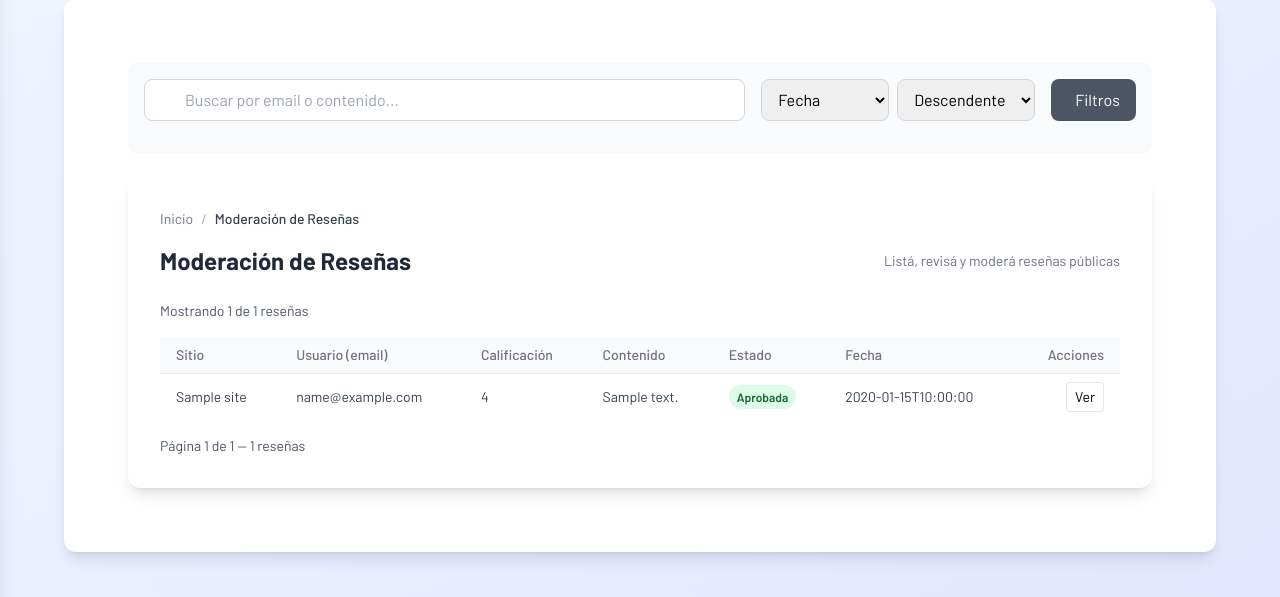
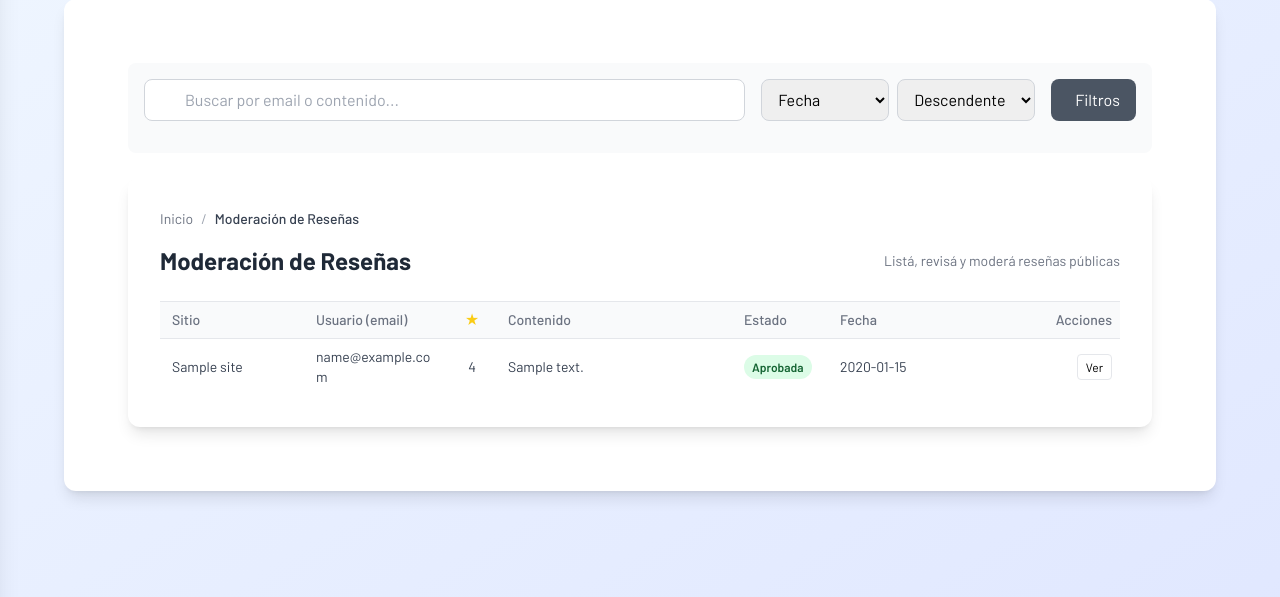
Before and after one commit to ConradoFesco/Explor.Ar---Proyecto-universitario, a Flask app: page /reviews in a window 1280 px wide. Shown: the part 122-719 px from the top of the page. Run offline with Flask 3, Linux system fonts and the light colour scheme; the visitor is signed in with stand-in values (Sample User, id 1); tables that the repository leaves empty hold one stand-in row (values such as "Sample post"); some libraries are stand-ins or nearby versions.

Commit message:
corrijo templates de resenias en aplicacion privada

```diff
--- a/admin/src/core/services/historic_site_service.py
+++ b/admin/src/core/services/historic_site_service.py
@@ -825,6 +825,20 @@ class HistoricSiteService:
         except Exception as e:
             raise exc.DatabaseError(f"Error al obtener opciones de filtro: {e}")
 
+    def get_sites_for_filter(self):
+        """
+        Obtiene todos los sitios históricos para usar en filtros/selectores.
+        Retorna solo id y name para eficiencia.
+
+        Returns:
+            list: [{'id': int, 'name': str}, ...]
+        """
+        try:
+            sites = HistoricSite.query.filter_by(deleted=False).order_by(HistoricSite.name.asc()).all()
+            return [{'id': site.id, 'name': site.name} for site in sites]
+        except Exception as e:
+            raise exc.DatabaseError(f"Error al obtener sitios para filtro: {e}")
+
     def export_sites_to_csv(self, search_text=None, sort_by='created_at', sort_order='desc',
                            city_id=None, province_id=None, tag_ids=None,
                            state_id=None, date_from=None, date_to=None,
--- a/admin/src/core/services/review_service.py
+++ b/admin/src/core/services/review_service.py
@@ -211,7 +211,7 @@ class ReviewService:
 
         return review
 
-    def get_review(self, *, site_id: int, review_id: int, current_user_id: int | None = None):
+    def get_review(self, *, site_id: int, review_id: int, current_user_id: int | None = None, skip_ownership_validation: bool = False):
         # Validar IDs
         try:
             site_id = int(site_id)
@@ -235,7 +235,9 @@ class ReviewService:
         if not review:
             raise exc.NotFoundError("Reseña no encontrada")
 
-        if current_user_id and review.user_id != current_user_id:
+        # Validar ownership solo si no se omite la validación y se proporciona current_user_id
+        # skip_ownership_validation=True se usa para moderación (los moderadores pueden ver cualquier reseña)
+        if not skip_ownership_validation and current_user_id is not None and review.user_id != current_user_id:
             raise exc.ForbiddenError("No tiene acceso a esta reseña")
 
         user = User.query.get(review.user_id)
--- /dev/null
+++ b/admin/src/web/templates/features/reviews/_item.html.jinja
@@ -0,0 +1,40 @@
+{# Fragmento de item de reseña para usar en el listado #}
+{% from 'shared/components/status_badge.html' import render_status_badge %}
+
+<tr class="hover:bg-gray-50">
+  <td class="px-3 py-2 text-sm text-gray-700 break-words">
+    {{ review.site_name or review.site_id }}
+  </td>
+  <td class="px-3 py-2 text-sm text-gray-700 break-words">
+    {{ review.user_mail or '—' }}
+  </td>
+  <td class="px-2 py-2 text-sm text-gray-700 text-center">{{ review.rating }}</td>
+  <td class="px-3 py-2 text-sm text-gray-700 break-words">
+    {{ review.content }}
+  </td>
+  <td class="px-2 py-2 text-sm">
+    {{ render_status_badge(review.status) }}
+  </td>
+  <td class="px-2 py-2 text-sm text-gray-700">
+    {{ (review.created_at[:10] if review.created_at else '') | default('') }}
+  </td>
+  {% if show_rejection_reason_column %}
+    <td class="px-3 py-2 text-sm text-gray-700 break-words">
+      {% if review.status == 'rejected' %}
+        {{ review.rejection_reason or '—' }}
+      {% else %}
+        —
+      {% endif %}
+    </td>
+  {% endif %}
+  <td class="px-2 py-2 text-sm text-right">
+    <div class="flex items-center justify-end gap-1 flex-wrap">
+      <button data-id="{{ review.id }}" data-site-id="{{ review.site_id }}" class="btn-view inline-flex items-center px-2 py-1 border rounded text-xs whitespace-nowrap">Ver</button>
+      {% if review.status == 'pending' %}
+        <button data-id="{{ review.id }}" class="btn-approve inline-flex items-center px-2 py-1 border rounded text-xs bg-green-50 hover:bg-green-100 whitespace-nowrap">Aprobar</button>
+        <button data-id="{{ review.id }}" data-site-id="{{ review.site_id }}" class="btn-reject inline-flex items-center px-2 py-1 border rounded text-xs bg-yellow-50 hover:bg-yellow-100 whitespace-nowrap">Rechazar</button>
+        <button data-id="{{ review.id }}" class="btn-delete inline-flex items-center px-2 py-1 border rounded text-xs bg-red-50 hover:bg-red-100 whitespace-nowrap">Eliminar</button>
+      {% endif %}
+    </div>
+  </td>
+</tr>
--- a/admin/src/web/templates/features/reviews/_list_fragment.html.jinja
+++ b/admin/src/web/templates/features/reviews/_list_fragment.html.jinja
@@ -1,83 +1,60 @@
 {# templates/features/reviews/_list_fragment.html.jinja #}
-{# Fragmento: espera variables: items, total, page, pages. Se incluye desde reviews.html.jinja #}
+{# Fragmento: espera variables: items, pagination, show_rejection_reason_column #}
+{% from 'components/paginator.html.jinja' import render_pagination %}
 
-<div class="mb-4">
-  <p class="text-sm text-gray-600">Mostrando {{ items|length }} de {{ total }} reseñas</p>
-</div>
-
-<table class="min-w-full divide-y divide-gray-200">
+{% if items %}
+<table class="w-full divide-y divide-gray-200 table-fixed">
+  <colgroup>
+    <col style="width: 15%;">
+    <col style="width: 15%;">
+    <col style="width: 5%;">
+    <col style="width: 25%;">
+    <col style="width: 10%;">
+    <col style="width: 10%;">
+    {% if show_rejection_reason_column %}
+      <col style="width: 10%;">
+    {% endif %}
+    <col style="width: {% if show_rejection_reason_column %}10%{% else %}20%{% endif %};">
+  </colgroup>
   <thead class="bg-gray-50">
     <tr>
-      <th class="px-4 py-2 text-left text-sm font-medium text-gray-500">Sitio</th>
-      <th class="px-4 py-2 text-left text-sm font-medium text-gray-500">Usuario (email)</th>
-      <th class="px-4 py-2 text-left text-sm font-medium text-gray-500">Calificación</th>
-      <th class="px-4 py-2 text-left text-sm font-medium text-gray-500">Contenido</th>
-      <th class="px-4 py-2 text-left text-sm font-medium text-gray-500">Estado</th>
-      <th class="px-4 py-2 text-left text-sm font-medium text-gray-500">Fecha</th>
-      {% if items|selectattr('status', 'equalto', 'rejected')|list|length > 0 %}
-        <th class="px-4 py-2 text-left text-sm font-medium text-gray-500">Motivo de rechazo</th>
+      <th class="px-3 py-2 text-left text-sm font-medium text-gray-500">Sitio</th>
+      <th class="px-3 py-2 text-left text-sm font-medium text-gray-500">Usuario (email)</th>
+      <th class="px-2 py-2 text-center text-sm font-medium text-gray-500">
+        <span class="text-yellow-400">★</span>
+      </th>
+      <th class="px-3 py-2 text-left text-sm font-medium text-gray-500">Contenido</th>
+      <th class="px-2 py-2 text-left text-sm font-medium text-gray-500">Estado</th>
+      <th class="px-2 py-2 text-left text-sm font-medium text-gray-500">Fecha</th>
+      {% if show_rejection_reason_column %}
+        <th class="px-3 py-2 text-left text-sm font-medium text-gray-500">Motivo de rechazo</th>
       {% endif %}
-      <th class="px-4 py-2 text-right text-sm font-medium text-gray-500">Acciones</th>
+      <th class="px-2 py-2 text-right text-sm font-medium text-gray-500">Acciones</th>
     </tr>
   </thead>
   <tbody class="bg-white divide-y divide-gray-200">
-    {% for r in items %}
-  <tr>
-      <td class="px-4 py-2 text-sm text-gray-700">{{ r.site_name or r.site_id }}</td>
-      <td class="px-4 py-2 text-sm text-gray-700">{{ r.user_mail or '—' }}</td>
-      <td class="px-4 py-2 text-sm text-gray-700">{{ r.rating }}</td>
-      <td class="px-4 py-2 text-sm text-gray-700">
-        {{ r.content[:120] ~ ('...' if r.content|length > 120 else '') }}
-      </td>
-      <td class="px-4 py-2 text-sm">
-        {% if r.status == 'pending' %}
-          <span class="inline-flex items-center px-2 py-1 rounded-full text-xs font-semibold bg-yellow-100 text-yellow-800">Pendiente</span>
-        {% elif r.status == 'approved' %}
-          <span class="inline-flex items-center px-2 py-1 rounded-full text-xs font-semibold bg-green-100 text-green-800">Aprobada</span>
-        {% elif r.status == 'rejected' %}
-          <span class="inline-flex items-center px-2 py-1 rounded-full text-xs font-semibold bg-red-100 text-red-800">Rechazada</span>
-        {% else %}
-          <span class="inline-flex items-center px-2 py-1 rounded-full text-xs font-semibold bg-gray-100 text-gray-800">{{ r.status }}</span>
-        {% endif %}
-      </td>
-      <td class="px-4 py-2 text-sm text-gray-700">{{ r.created_at | default('') }}</td>
-      {% if items|selectattr('status', 'equalto', 'rejected')|list|length > 0 %}
-        <td class="px-4 py-2 text-sm text-gray-700">
-          {% if r.status == 'rejected' %}
-            <span title="{{ r.rejection_reason }}">{{ r.rejection_reason or '—' }}</span>
-          {% else %}
-            —
-          {% endif %}
-        </td>
-      {% endif %}
-      <td class="px-4 py-2 text-sm text-right space-x-2">
-        <button data-id="{{ r.id }}" data-site-id="{{ r.site_id }}" class="btn-view inline-flex items-center px-2 py-1 border rounded text-sm">Ver</button>
-
-        {% if r.status == 'pending' %}
-          <button data-id="{{ r.id }}" class="btn-approve inline-flex items-center px-2 py-1 border rounded text-sm bg-green-50 hover:bg-green-100">Aprobar</button>
-          <button data-id="{{ r.id }}" data-site-id="{{ r.site_id }}" class="btn-reject inline-flex items-center px-2 py-1 border rounded text-sm bg-yellow-50 hover:bg-yellow-100">Rechazar</button>
-          <button data-id="{{ r.id }}" class="btn-delete inline-flex items-center px-2 py-1 border rounded text-sm bg-red-50 hover:bg-red-100">Eliminar</button>
-        {% endif %}
-      </td>
-    </tr>
-    {% else %}
-    <tr>
-      <td colspan="7" class="px-4 py-6 text-center text-sm text-gray-500">No se encontraron reseñas</td>
-    </tr>
+    {% for review in items %}
+      {% include 'features/reviews/_item.html.jinja' %}
     {% endfor %}
   </tbody>
 </table>
-
+{% if pagination.pages > 1 %}
 <div class="mt-4 flex items-center justify-between">
-  <div class="text-sm text-gray-600">Página {{ page }} de {{ pages }} — {{ total }} reseñas</div>
+  <div class="text-sm text-gray-600">
+    Mostrando {{ ((pagination.page - 1) * pagination.per_page + 1) if pagination.total > 0 else 0 }} a {{ (pagination.page * pagination.per_page) if (pagination.page * pagination.per_page) < pagination.total else pagination.total }} de {{ pagination.total }} reseñas
+  </div>
   <div>
     <nav class="inline-flex -space-x-px">
-      {% if page > 1 %}
-        <button data-page="{{ page-1 }}" class="pagination-btn px-3 py-1 border rounded-l">Anterior</button>
+      {% if pagination.has_prev %}
+        <button data-page="{{ pagination.prev_num }}" class="pagination-btn px-3 py-1 border rounded-l hover:bg-gray-50">Anterior</button>
       {% endif %}
-      {% if page < pages %}
-        <button data-page="{{ page+1 }}" class="pagination-btn px-3 py-1 border rounded-r">Siguiente</button>
+      {% if pagination.has_next %}
+        <button data-page="{{ pagination.next_num }}" class="pagination-btn px-3 py-1 border rounded-r hover:bg-gray-50">Siguiente</button>
       {% endif %}
     </nav>
   </div>
 </div>
+{% endif %}
+{% else %}
+<div class="text-center text-gray-500 py-8">No se encontraron reseñas.</div>
+{% endif %}
--- /dev/null
+++ b/admin/src/web/templates/shared/components/status_badge.html
@@ -0,0 +1,12 @@
+{# Componente reutilizable para badges de estado #}
+{% macro render_status_badge(status, compact=false) %}
+  {% if status == 'pending' %}
+    <span class="inline-flex items-center {{ 'px-1 py-0.5 text-[10px]' if compact else 'px-2 py-1 text-xs' }} rounded-full font-semibold bg-yellow-100 text-yellow-800">{{ 'Pend.' if compact else 'Pendiente' }}</span>
+  {% elif status == 'approved' %}
+    <span class="inline-flex items-center {{ 'px-1 py-0.5 text-[10px]' if compact else 'px-2 py-1 text-xs' }} rounded-full font-semibold bg-green-100 text-green-800">{{ 'Aprob.' if compact else 'Aprobada' }}</span>
+  {% elif status == 'rejected' %}
+    <span class="inline-flex items-center {{ 'px-1 py-0.5 text-[10px]' if compact else 'px-2 py-1 text-xs' }} rounded-full font-semibold bg-red-100 text-red-800">{{ 'Rech.' if compact else 'Rechazada' }}</span>
+  {% else %}
+    <span class="inline-flex items-center {{ 'px-1 py-0.5 text-[10px]' if compact else 'px-2 py-1 text-xs' }} rounded-full font-semibold bg-gray-100 text-gray-800">{{ status }}</span>
+  {% endif %}
+{% endmacro %}
```
Also changed, not shown: admin/src/web/blueprints/web/reviews_pages.py (+21 -22 lines), admin/src/web/templates/features/reviews/_detail_fragment.html.jinja (+3 -9 lines).
